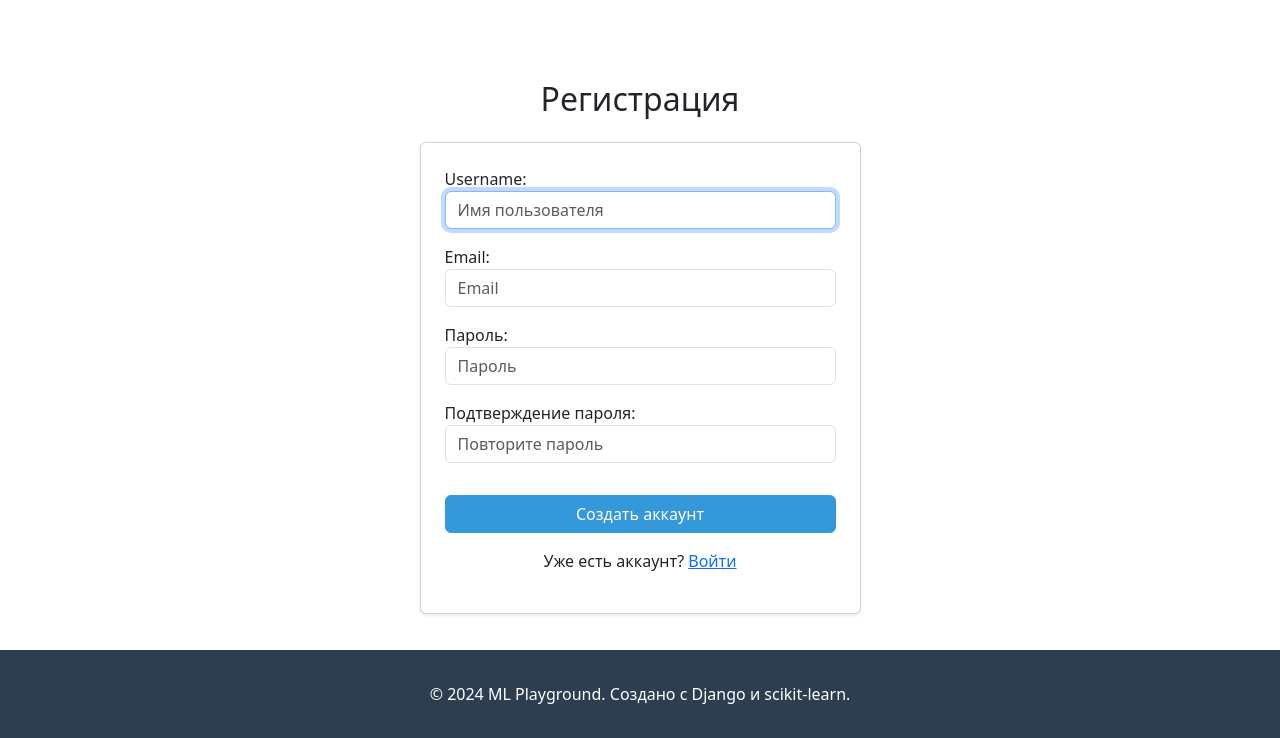
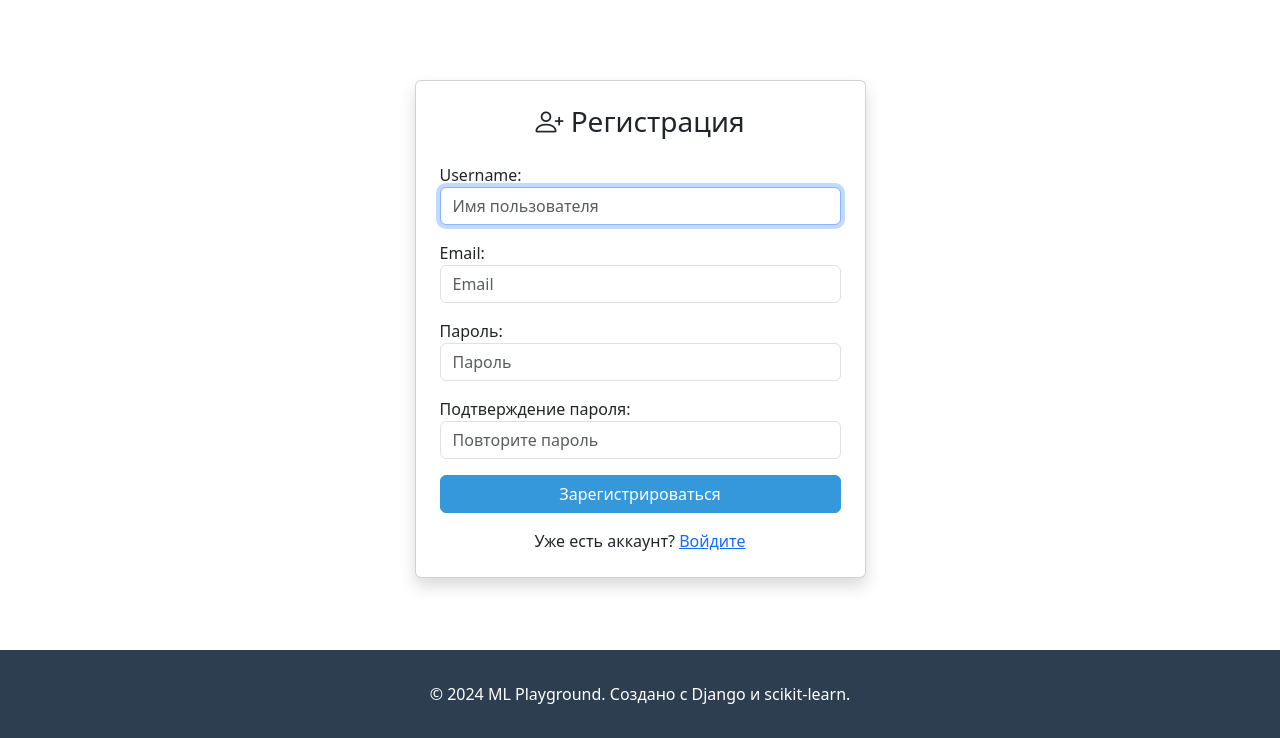
Before and after one commit to bekrahoon/ML-Playground, a Django app: template accounts/templates/accounts/register.html in a window 1280 px wide. Shown: the part 62-800 px from the top of the page. Run offline with Django 4.2, Linux system fonts and the light colour scheme; the template is opened without the code that fills it: values that come from a table or form of the project are taken from there, others are empty; parts of the project's set-up code (start-up, migrations or seed data) failed here and were passed over; some libraries are stand-ins or nearby versions.

Commit message:
изменено:      accounts/templates/accounts/register.html

```diff
--- a/accounts/templates/accounts/register.html
+++ b/accounts/templates/accounts/register.html
@@ -1,30 +1,26 @@
 {% extends 'base.html' %}
-{% load crispy_forms_tags %}
+
+{% block title %}Регистрация - ML Playground{% endblock %}
 
 {% block content %}
-<div class="container mt-5">
-    <div class="row justify-content-center">
-        <div class="col-md-5">
+<div class="row justify-content-center mt-5">
+    <div class="col-md-6 col-lg-5">
+        <div class="card shadow">
+            <div class="card-body p-4">
+                <h3 class="card-title text-center mb-4">
+                    <i class="bi bi-person-plus"></i> Регистрация
+                </h3>
 
-            <h2 class="mb-4 text-center">Регистрация</h2>
-
-            {% if messages %}
-                {% for message in messages %}
-                    <div class="alert alert-{{ message.tags }} mb-3">
-                        {{ message }}
-                    </div>
-                {% endfor %}
-            {% endif %}
-
-            <div class="card shadow-sm p-4">
-                <form method="POST" novalidate>
+                <form method="post">
                     {% csrf_token %}
 
                     <div class="mb-3">
                         {{ form.username.label_tag }}
                         {{ form.username }}
                         {% if form.username.errors %}
-                            <div class="text-danger small">{{ form.username.errors.0 }}</div>
+                            <div class="text-danger small mt-1">
+                                {{ form.username.errors }}
+                            </div>
                         {% endif %}
                     </div>
 
@@ -32,7 +28,9 @@
                         {{ form.email.label_tag }}
                         {{ form.email }}
                         {% if form.email.errors %}
-                            <div class="text-danger small">{{ form.email.errors.0 }}</div>
+                            <div class="text-danger small mt-1">
+                                {{ form.email.errors }}
+                            </div>
                         {% endif %}
                     </div>
 
@@ -40,7 +38,9 @@
                         {{ form.password1.label_tag }}
                         {{ form.password1 }}
                         {% if form.password1.errors %}
-                            <div class="text-danger small">{{ form.password1.errors.0 }}</div>
+                            <div class="text-danger small mt-1">
+                                {{ form.password1.errors }}
+                            </div>
                         {% endif %}
                     </div>
 
@@ -48,19 +48,21 @@
                         {{ form.password2.label_tag }}
                         {{ form.password2 }}
                         {% if form.password2.errors %}
-                            <div class="text-danger small">{{ form.password2.errors.0 }}</div>
+                            <div class="text-danger small mt-1">
+                                {{ form.password2.errors }}
+                            </div>
                         {% endif %}
                     </div>
 
-                    <button type="submit" class="btn btn-primary w-100 mt-3">Создать аккаунт</button>
+                    <button type="submit" class="btn btn-primary w-100 mb-3">
+                        Зарегистрироваться
+                    </button>
+
+                    <div class="text-center">
+                        <p class="mb-0">Уже есть аккаунт? <a href="{% url 'accounts:login' %}">Войдите</a></p>
+                    </div>
                 </form>
-
-                <p class="text-center mt-3">
-                    Уже есть аккаунт?
-                    <a href="{% url 'login' %}">Войти</a>
-                </p>
             </div>
-
         </div>
     </div>
 </div>
```
